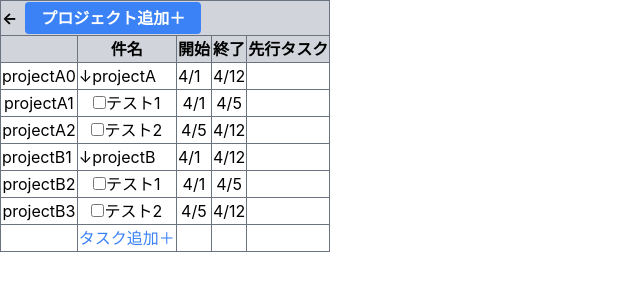
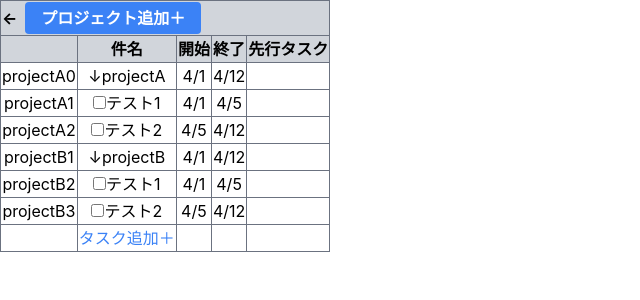
Before and after one commit to Hackath0nClub/Auto-Scheduler, a Next.js app: page /tableView/tableVIew in a window 1280 px wide. Shown: the top 300 px of the page, without its empty margins (0-640 px from the left). Built offline with nearby package versions, Linux system fonts and the light colour scheme.

Commit message:
プロジェクト表示用の行のテキストアラインを設定

```diff
--- a/pages/tableView/tableVIew.tsx
+++ b/pages/tableView/tableVIew.tsx
@@ -24,7 +24,7 @@ const TableView: NextPage = () => {
       <tbody>
         {data.map((d, index) => (
           <React.Fragment>
-            <tr>
+            <tr className="text-center">
               <td className="border border-gray-500">{d.name}{index}</td>
               <td className="border border-gray-500">↓{d.name}</td>
               <td className="border border-gray-500">{d.startDate}</td>
```
